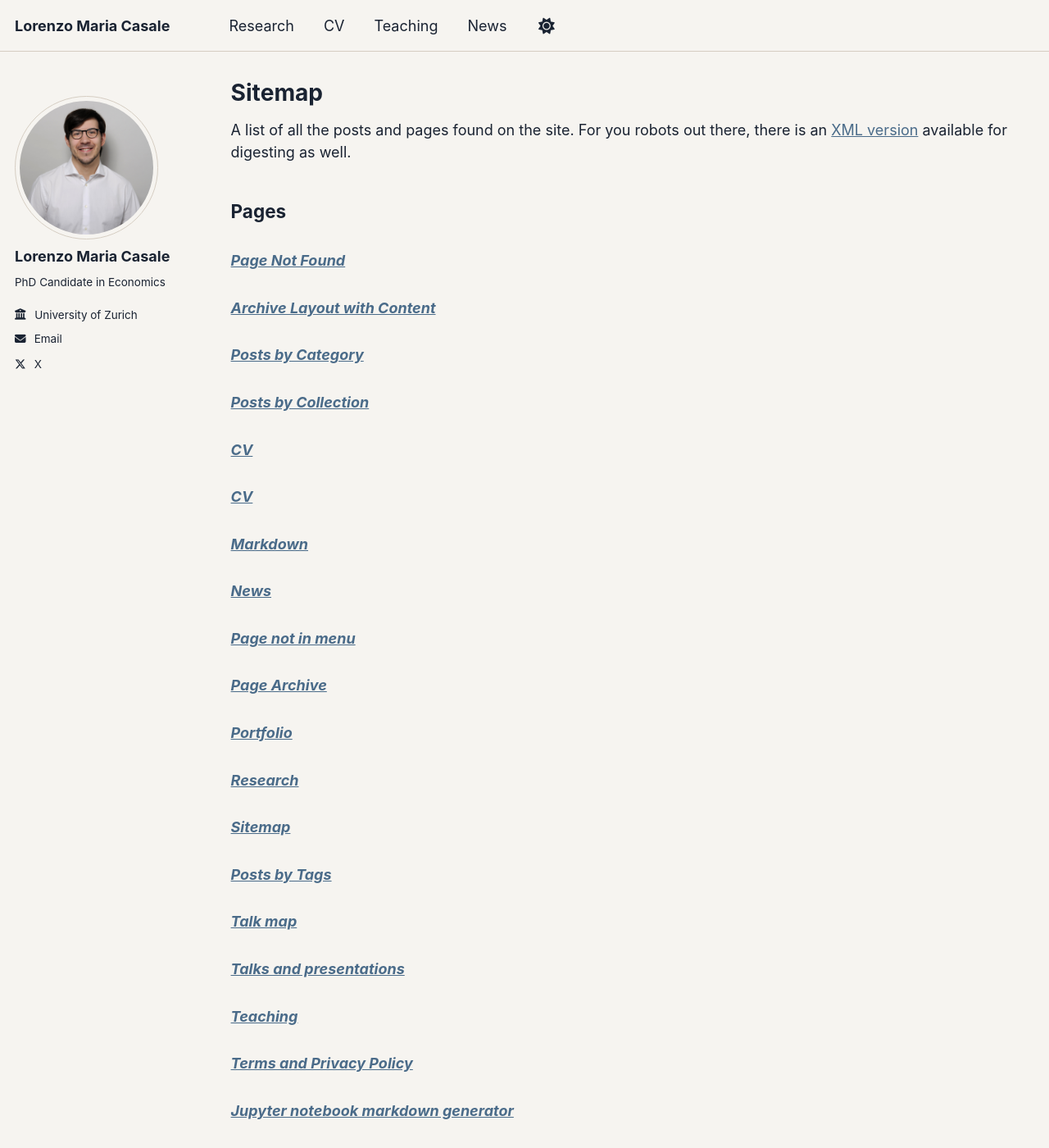
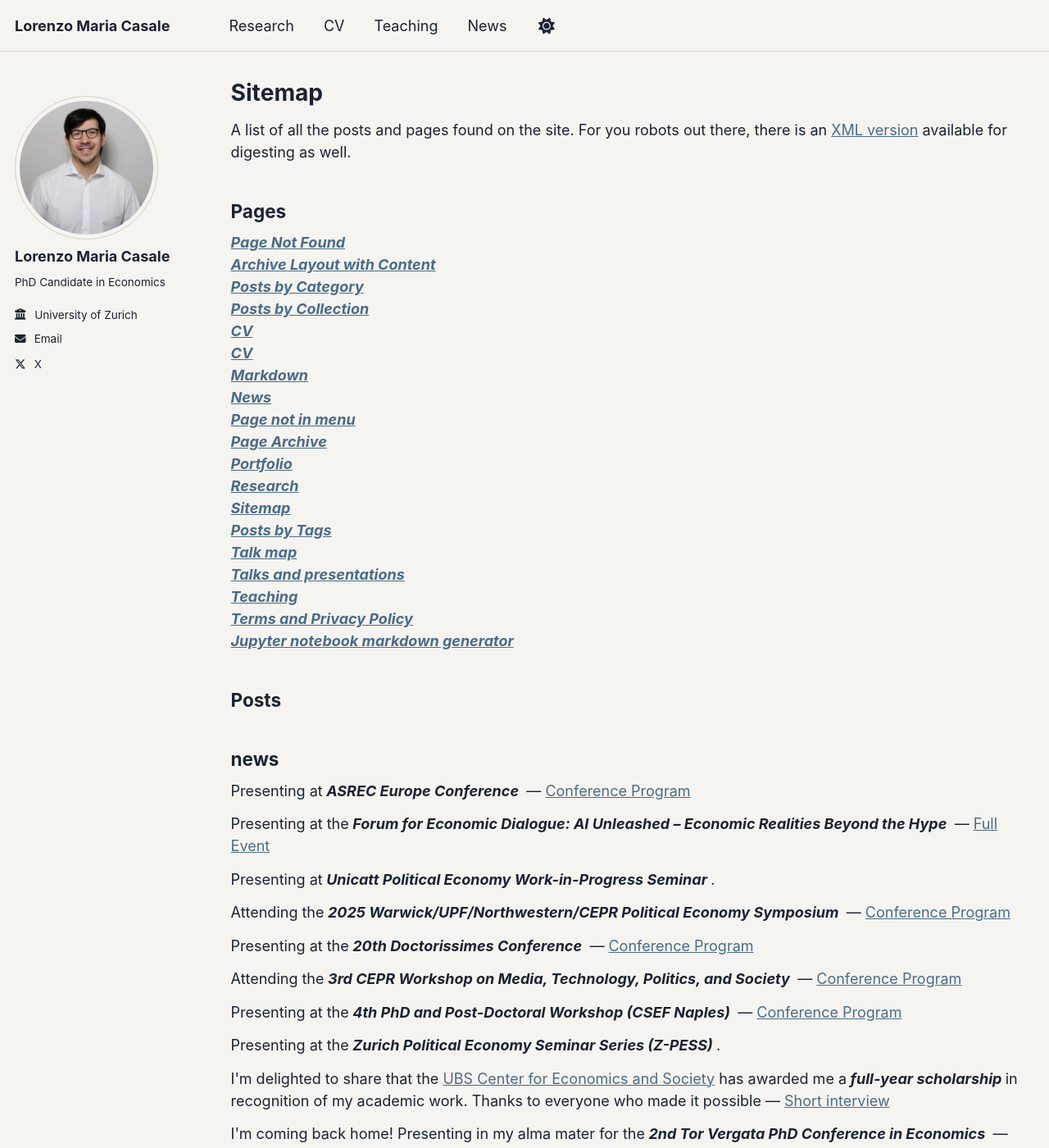
Before and after one commit to lorenzomariacasale/lorenzomariacasale.github.io, a Jekyll site: the page built from _pages/sitemap.md, in a window 1280 px wide and 1400 px high. Shown: the whole window at 82% size. Built offline with Jekyll 4.4.1, drawn with Linux system fonts in a browser that asks for light colours; some of the changed text lies outside the part shown.

Commit message:
32nd Trial December

```diff
--- a/_sass/layout/_archive.scss
+++ b/_sass/layout/_archive.scss
@@ -57,7 +57,9 @@ h3.archive__subtitle {
   font-family: $sans-serif-narrow;
   font-size: $type-size-5;
   font-style: italic;
-  overflow-wrap: anywhere;
+  overflow-wrap: break-word;
+  word-break: break-word;
+  display: inline;
 
   a + a {
     opacity: 0.5;
@@ -85,7 +87,9 @@ h3.archive__subtitle {
 
 .archive__item-title-inline {
   font-style: italic;
-  overflow-wrap: anywhere;
+  overflow-wrap: break-word;
+  word-break: break-word;
+  display: inline;
 }
 
 .archive__item-post {
@@ -294,7 +298,7 @@ h3.archive__subtitle {
   font-size: inherit;          // inherits the heading size
   font-weight: bold;           // looks like other titles
   line-height: inherit;
-  display: inline-block;
+  display: inline;             // Changed from inline-block to inline
   cursor: text !important;     // forces text-cursor (or use 'default' if you prefer)
   text-decoration: none !important;
   color: inherit !important;   // disables any link coloring
```
Also changed, not shown: _research/comuni.md (+1 -2 lines).
